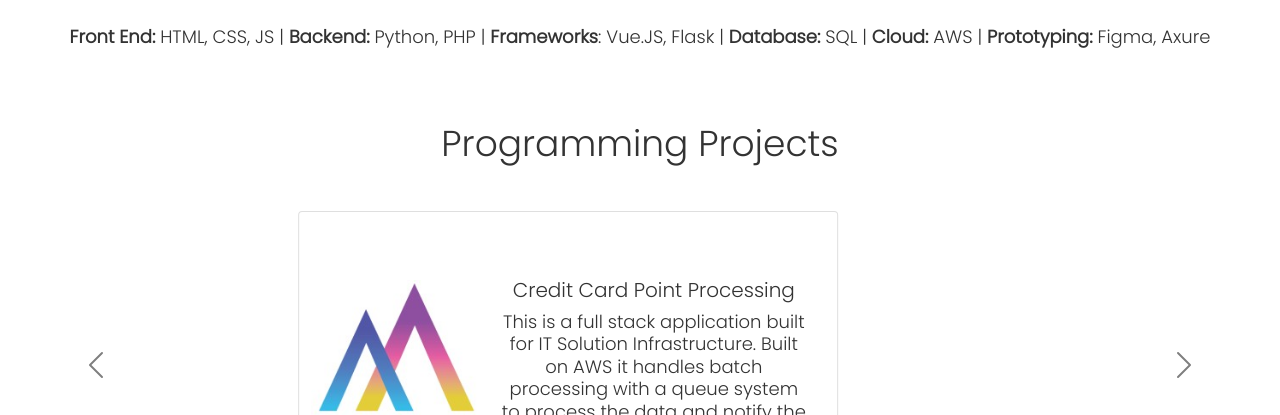
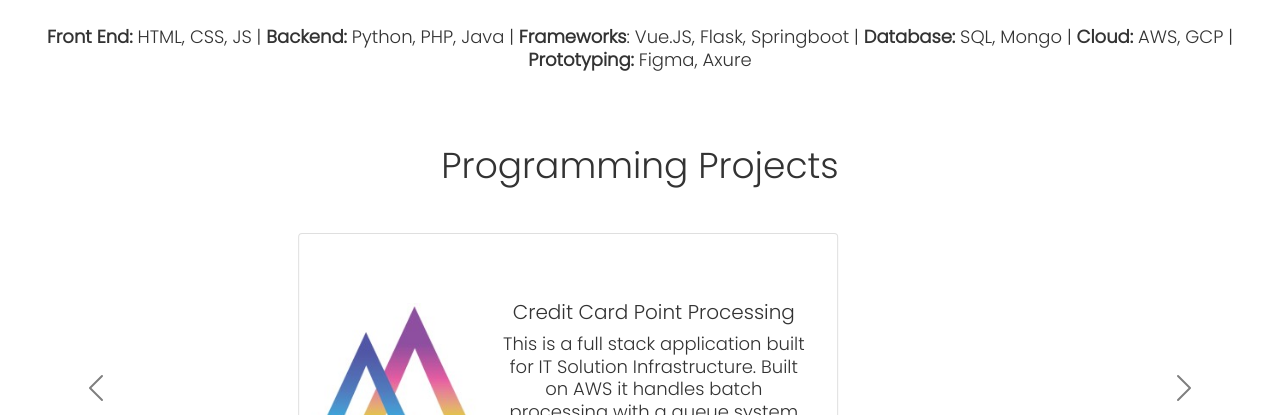
Before and after one commit to smaranan2019/francesseverino, a plain HTML site: page index.html in a window 1280 px wide. Shown: the part 685-1100 px from the top of the page. Drawn offline with nearby package versions, Linux system fonts and the light colour scheme.

Commit message:
update stack

```diff
--- a/index.html
+++ b/index.html
@@ -61,7 +61,7 @@
 
     <div class="tech_stack" id="tech_stack">
         <h2>Tech Stack</h2>
-        <p><b>Front End:</b> HTML, CSS, JS | <b>Backend: </b>Python, PHP | <b>Frameworks</b>: Vue.JS, Flask | <b>Database: </b>SQL | <b>Cloud: </b> AWS | <b>Prototyping: </b>Figma, Axure </p>
+        <p><b>Front End:</b> HTML, CSS, JS | <b>Backend: </b>Python, PHP, Java | <b>Frameworks</b>: Vue.JS, Flask, Springboot | <b>Database: </b>SQL, Mongo | <b>Cloud: </b> AWS, GCP | <b>Prototyping: </b>Figma, Axure </p>
     </div>
 
     <div class="programming_projects" id="programming_projects">
```
